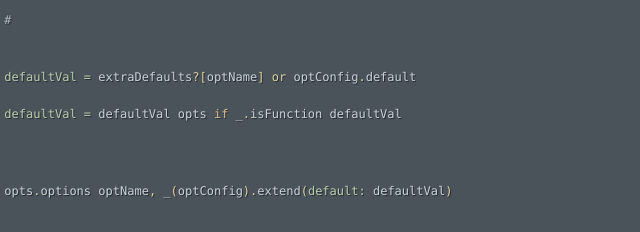
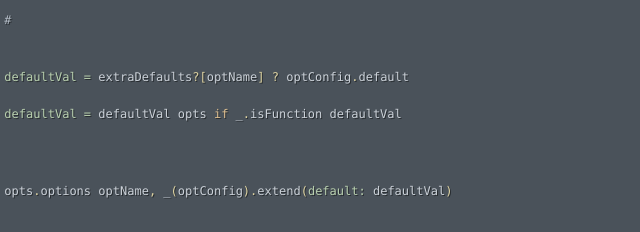
Before and after one commit to nevir/groc, a plain HTML site: page utils/cli_helpers.html in a window 1280 px wide. Shown: the part 293-525 px from the top of the page, 599-1239 px from the left. Drawn offline with Linux system fonts and the light colour scheme.

Commit message:
Generated documentation for f2bd592e264503d7c831364885b7f8099566fbd0

```diff
--- a/utils/cli_helpers.html
+++ b/utils/cli_helpers.html
@@ -3,7 +3,7 @@ layer on a little bit of additional structure when defining our options.</p></di
     <span class="k">for</span> <span class="nx">optName</span><span class="p">,</span> <span class="nx">optConfig</span> <span class="k">of</span> <span class="nx">config</span></div></div></div><div class="segment"><div class="comments"><div class="wrapper"><ul>
 <li>We support two tiers of default values.  First, we set up the hard-coded defaults specified
 as part of <code>config</code>.</li>
-</ul></div></div><div class="code"><div class="wrapper">      <span class="c1">#</span></div></div></div><div class="segment"><div class="comments"><div class="wrapper"><p>Also, <code>default</code> is a reserved name, hence <code>defaultVal</code>.</p></div></div><div class="code"><div class="wrapper">      <span class="nv">defaultVal = </span><span class="nx">extraDefaults</span><span class="o">?</span><span class="p">[</span><span class="nx">optName</span><span class="p">]</span> <span class="o">or</span> <span class="nx">optConfig</span><span class="p">.</span><span class="nx">default</span></div></div></div><div class="segment"><div class="comments"><div class="wrapper"><ul>
+</ul></div></div><div class="code"><div class="wrapper">      <span class="c1">#</span></div></div></div><div class="segment"><div class="comments"><div class="wrapper"><p>Also, <code>default</code> is a reserved name, hence <code>defaultVal</code>.</p></div></div><div class="code"><div class="wrapper">      <span class="nv">defaultVal = </span><span class="nx">extraDefaults</span><span class="o">?</span><span class="p">[</span><span class="nx">optName</span><span class="p">]</span> <span class="o">?</span> <span class="nx">optConfig</span><span class="p">.</span><span class="nx">default</span></div></div></div><div class="segment"><div class="comments"><div class="wrapper"><ul>
 <li>We also want the ability to specify reactionary default values, so that the user can
 inspect the current state of things by tacking on a <code>--help</code>.</li>
 </ul></div></div><div class="code"><div class="wrapper">      <span class="nv">defaultVal = </span><span class="nx">defaultVal</span> <span class="nx">opts</span> <span class="k">if</span> <span class="nx">_</span><span class="p">.</span><span class="nx">isFunction</span> <span class="nx">defaultVal</span></div></div></div><div class="segment"><div class="comments"><div class="wrapper"><p>And set it all up with our key as the canonical option name.</p></div></div><div class="code"><div class="wrapper">      <span class="nx">opts</span><span class="p">.</span><span class="nx">options</span> <span class="nx">optName</span><span class="p">,</span> <span class="nx">_</span><span class="p">(</span><span class="nx">optConfig</span><span class="p">).</span><span class="nx">extend</span><span class="p">(</span><span class="nv">default: </span><span class="nx">defaultVal</span><span class="p">)</span></div></div></div><div class="segment"><div class="comments"><div class="wrapper"><h2 id="extractargv">extractArgv</h2></div></div></div><div class="segment"><div class="comments"><div class="wrapper"><p>In addition to the extended configuration that we desire, we also want special handling for
```
